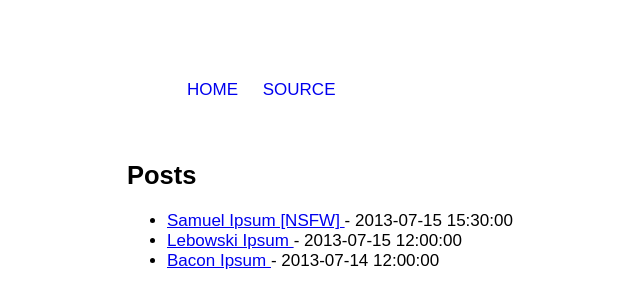
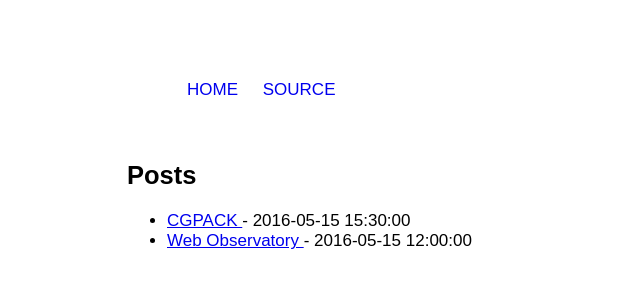
Before and after one commit to DevasenaInupakutika/Python-Flask-Webpage, a plain HTML site: page index.html in a window 1280 px wide. Shown: the whole page, without its empty margins (63-703 px from the left). Drawn offline with Linux system fonts and the light colour scheme.

Commit message:
Updated main webpage

```diff
--- a/index.html
+++ b/index.html
@@ -24,17 +24,14 @@
 
 <ul class="page-list">
 
-      <li><a href="/Python-Flask-Webpage/samuel/">
-          Samuel Ipsum [NSFW]
-      </a>- 2013-07-15 15:30:00</li>
+      <li><a href="/Python-Flask-Webpage/CGPACK/">
+          CGPACK
+      </a>- 2016-05-15 15:30:00</li>
 
-      <li><a href="/Python-Flask-Webpage/lebowski/">
-          Lebowski Ipsum
-      </a>- 2013-07-15 12:00:00</li>
+      <li><a href="/Python-Flask-Webpage/WO/">
+          Web Observatory
+      </a>- 2016-05-15 12:00:00</li>
 
-      <li><a href="/Python-Flask-Webpage/bacon/">
-          Bacon Ipsum
-      </a>- 2013-07-14 12:00:00</li>
 
 </ul>
 
```
Also changed, not shown: 1 other file.
